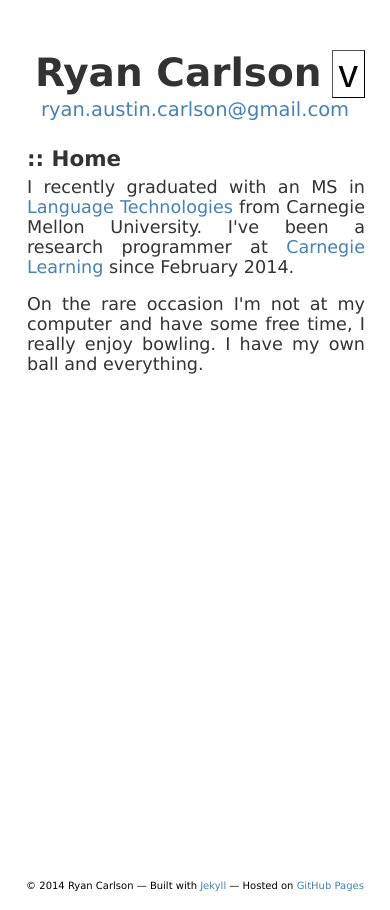
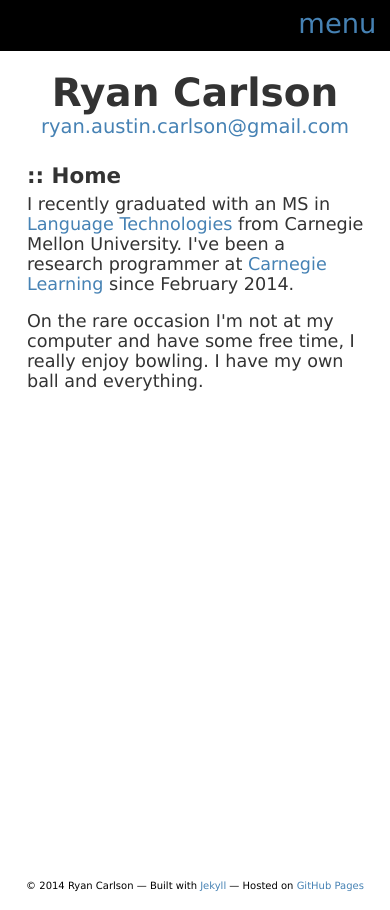
Before and after one commit to ryanaustincarlson/ryanaustincarlson.github.io, a Jekyll site: the page built from index.html, in a window 390 px wide. Built offline with Jekyll 4.4.1, drawn with Linux system fonts in a browser that asks for light colours; Markdown is read by kramdown in place of the engine named in the settings.

Commit message:
improved menu for small screens
it's now a bar at the top of the page

```diff
--- a/_layouts/default.html
+++ b/_layouts/default.html
@@ -28,14 +28,15 @@
 
     <body>
 
+        <div id="header">
+            <a href="javascript:void(0);" onclick="openMenu()" style="width:100%;height:inherit;position:absolute;top:0px;right:0px;"/></a>
+            <a id="menu" href="javascript:void(0);" onclick="openMenu()"/>menu</a>
+        </div>
+
         <div id="page">
 
-            <div id="header"></div>
             <div id="name">
                 <b><a href="/">Ryan Carlson</a></b>
-                <!-- <div id="sidebar-small"> -->
-                <button id="reveal-sidebar">v</button>
-                <!-- </div> -->
                 <div id="email">
                     <a href="mailto:ryan.austin.carlson@gmail.com">ryan.austin.carlson@gmail.com</a>
                 </div>
@@ -46,7 +47,7 @@
                 <a href="/">Home</a>
                 <a href="/projects">Projects</a>
                 <a href="/publications">Publications</a>
-                <a href="/docs/RyanCarlson_resume.pdf"><font size=-2>(pdf)</font> Resume</a>
+                <a href="/docs/RyanCarlson_resume.pdf"><span id="pdf-link">(pdf)</span> Resume</a>
             </div>
 
             <div id="content">
@@ -62,61 +63,34 @@
                          'transform' : 'rotate('+ degrees +'deg)'});
                     };
 
+                    var openMenu = function() {
+                        console.log("collapsed: " + collapsed);
+
+                        jQuery("#content").stop();
+                        jQuery('#sidebar').slideToggle();
+
+                        collapsed = !collapsed;
+                    }
+
                     jQuery(document).ready(function () {
 
-                            // alert($(window).width())
+                        $(window).resize(function() {
 
-                            $(window).resize(function() {
-                                var em = $(window).width() / parseFloat($("body").css("font-size"));
-                                console.log("resize to " + em);
+                            /* console.log("display: " + $("#using-small-screen").css("display")); */
 
                             var display = 'block';
-                                if (em < 40 && collapsed)
+                            if ($("#using-small-screen").css("display") != 'none')
+                            {
+                                console.log("menu setup")
+                                if (collapsed)
                                 {
                                     display = 'none';
                                 }
+                            }
+                            $('#sidebar').css("display", display);
 
-                                $('#sidebar').css("display", display);
-                            });
-
-
-                            /* Open the menu */
-                            jQuery("#reveal-sidebar").click(function () {
-
-                                console.log("collapsed: " + collapsed);
-
-                                var margin = collapsed ? "200px" : "1";
-
-                                jQuery("#content").stop();
-
-                                jQuery('#sidebar').slideToggle();
-
-                                $(this).rotate(collapsed ? 180 : 0);
-
-                                collapsed = !collapsed;
-                            });
-
-                            /* close the menu */
-                            jQuery("#contentLayer").click(function () {
-
-                                /* enable all scrolling on mobile devices when menu is closed */
-                                jQuery('#container').unbind('touchmove');
-
-                                /* set margin for the whole container back to original state with a jquery UI animation */
-                                jQuery("#container").animate({"marginTop": ["1", 'easeOutExpo']}, {
-                                    duration: 700,
-                                    complete: function () {
-                                        jQuery('#content').css('width', 'auto');
-                                        jQuery('#contentLayer').css('display', 'none');
-                                        /* jQuery('nav').css('opacity', 0); */
-                                        jQuery('#content').css('min-height', 'auto');
-                                    }
                         });
                     });
-
-                        });
-
-
 
                 </script>
 
@@ -125,6 +99,8 @@
             </div>
 
         </div>
+
+        <span id="using-small-screen" />
 
     </body>
 
--- a/css/main.css
+++ b/css/main.css
@@ -34,25 +34,38 @@ body > #container {
 
 #sidebar {
   padding-top:10px;
-  float:right;
-  width:200px;
   line-height:0pt;
-  height:120px;
 }
 
 #sidebar a {
   padding-top:16px;
-  height:0.7em;
   display:block;
-  font-size:1.2em;
   font-weight:bold;
-  text-align:right;
+}
+
+#content h2 {
+  line-height:0;
+}
+
+#content {
+  font-size:1.1em;
+  padding-left:2px;
+  float:left;
+  padding-bottom:3em;
 }
 
 /* big screens */
-@media screen and (min-width: 40.01em) {
+@media screen and (min-width: 650px) {
+  #using-small-screen {
+    display: none;
+  }
+
+  #header {
+    background-color: inherit;
+  }
+
   #name {
-    width:400px;
+    width:auto;
     text-align:left;
     float:left;
     min-height:60px;
@@ -66,10 +79,27 @@ body > #container {
 
   #content {
     padding-top:auto;
+    text-align: justify;
   }
 
   #sidebar {
     display: block;
+    float:right;
+    width:200px;
+    height:120px;
+  }
+
+  #sidebar a {
+    padding-top:16px;
+    height:0.7em;
+    display:block;
+    font-size:1.2em;
+    font-weight:bold;
+    text-align:right;
+  }
+
+  #pdf-link {
+    font-size:0.6em;
   }
 
   #ryan-image {
@@ -81,25 +111,49 @@ body > #container {
     font-size: auto;
   }
 
-  #reveal-sidebar {
+  #menu {
     display: none;
   }
 }
 
 /* small screens */
-@media screen and (max-width: 40em) {
+@media screen and (max-width: 649px) {
+  #using-small-screen {
+    display: block;
+  }
+
+  #header {
+    width: 100%;
+    height:13vw;
+    background-color: black;
+  }
+
+  #header a {
+    -webkit-tap-highlight-color: rgba(0,0,0,0);
+  }
+
+  #menu {
+    position:absolute;
+    font-size: 7vw;
+    top:0.3em;
+    right:0.5em;
+  }
+
   #name {
     text-align:center;
     min-height:60px;
     font-size:10vw;
+    padding-top: 0.5em;
   }
 
   #email {
     font-size:5vw;
+    padding: auto;
   }
 
   #content {
     padding-top: 20px;
+    text-align: left;
   }
 
   #sidebar {
@@ -108,7 +162,7 @@ body > #container {
     height:auto;
     width:100%;
     margin-top:10px;
-    background-color: #E0E0E0;
+    background-color:#E0E0E0;
   }
 
   #sidebar a {
@@ -120,21 +174,16 @@ body > #container {
     padding-top:auto;
   }
 
+  #pdf-link {
+    font-size:3vw;
+  }
+
   #ryan-image {
     display: none;
   }
 
   #content h2 {
     font-size: 5.5vw;
-  }
-
-  #reveal-sidebar {
-    float: right;
-    outline: none;
-    border-color: black;
-    border-width: 1px;
-    background-color: inherit;
-    font-size: 1em;
   }
 }
 
@@ -149,18 +198,6 @@ body > #container {
   text-align:center;
 }
 
-#content h2 {
-  line-height:0;
-}
-
-#content {
-  font-size:1.1em;
-  padding-left:2px;
-  float:left;
-  text-align:justify;
-  padding-bottom:3em;
-}
-
 /*
  * NOTE: this must go before #email otherwise
  *       it overwrites the #email properties
@@ -170,7 +207,7 @@ body > #container {
   text-decoration:none;
 }
 
-#sidebar a, #content a, #email a, #footer a {
+#header a, #sidebar a, #content a, #email a, #footer a {
   color:#4682B4; /* steel blue */
   text-decoration:none;
 }
```
Lines whose indentation alone changed are shown as unchanged.
